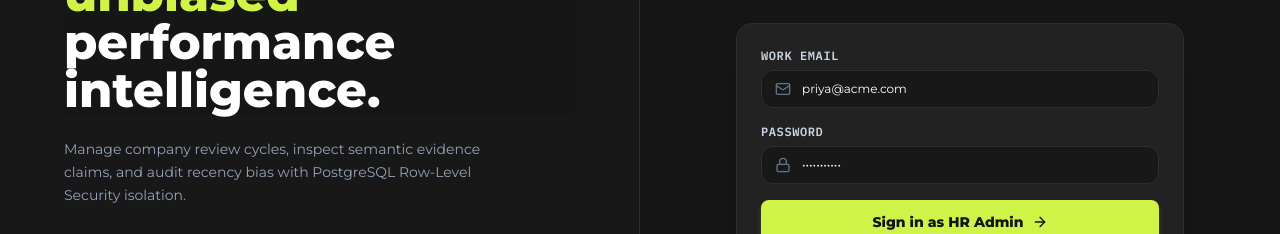
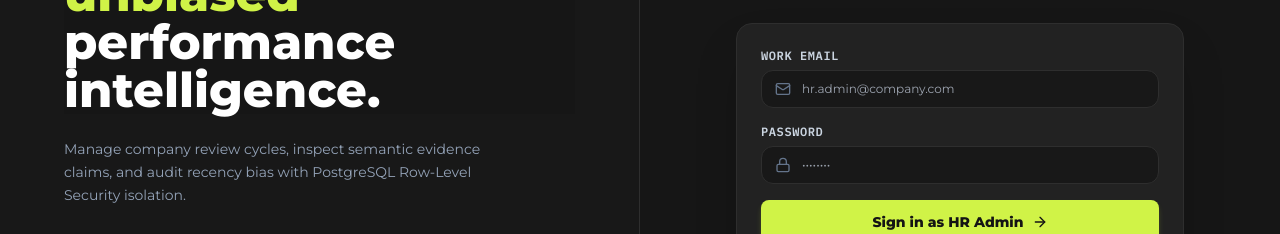
Before and after one commit to swara2708/Verity, a React (Vite) app in the folder frontend/: page /login/hr in a window 1280 px wide. Shown: the part 264-498 px from the top of the page. Built offline with nearby package versions, Linux system fonts and the light colour scheme; no server answers; the HTML template or start-up script is replaced by a standard one.

Commit message:
fix(auth): clear default prefilled login credentials for clean production experience

```diff
--- a/frontend/src/pages/login-employee/index.tsx
+++ b/frontend/src/pages/login-employee/index.tsx
@@ -8,8 +8,8 @@ import { Logo, Button, Card } from '../../components/ui/primitives';
 export default function EmployeeLoginPage() {
   const navigate = useNavigate();
   const { loginEmployee } = useAuth();
-  const [email, setEmail] = useState('dev@acme.com');
-  const [password, setPassword] = useState('password123');
+  const [email, setEmail] = useState('');
+  const [password, setPassword] = useState('');
   const [error, setError] = useState<string | null>(null);
   const [submitting, setSubmitting] = useState(false);
 
--- a/frontend/src/pages/login-hr/index.tsx
+++ b/frontend/src/pages/login-hr/index.tsx
@@ -8,8 +8,8 @@ import { LogoDark, Button, Card } from '../../components/ui/primitives';
 export default function HRLoginPage() {
   const navigate = useNavigate();
   const { loginHR } = useAuth();
-  const [email, setEmail] = useState('priya@acme.com');
-  const [password, setPassword] = useState('password123');
+  const [email, setEmail] = useState('');
+  const [password, setPassword] = useState('');
   const [error, setError] = useState<string | null>(null);
   const [submitting, setSubmitting] = useState(false);
 
--- a/frontend/src/pages/onboarding/index.tsx
+++ b/frontend/src/pages/onboarding/index.tsx
@@ -12,10 +12,10 @@ export default function OnboardingPage() {
   const [step, setStep] = useState(1);
 
   // Form states
-  const [orgName, setOrgName] = useState('Acme Corp');
-  const [hrName, setHrName] = useState('Priya Shah');
-  const [email, setEmail] = useState('priya@acme.com');
-  const [password, setPassword] = useState('password123');
+  const [orgName, setOrgName] = useState('');
+  const [hrName, setHrName] = useState('');
+  const [email, setEmail] = useState('');
+  const [password, setPassword] = useState('');
 
   const [industry, setIndustry] = useState('Technology & Software');
   const [companySize, setCompanySize] = useState('50-200 employees');
```
